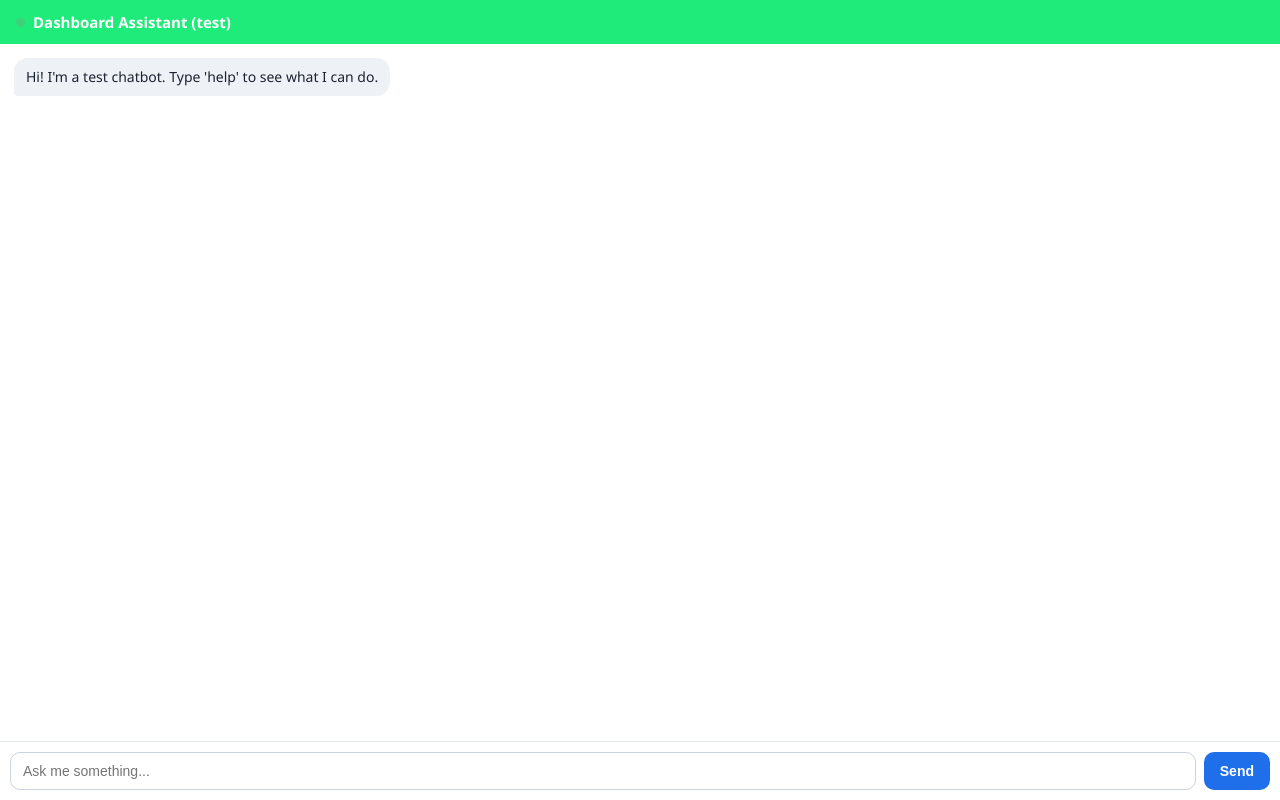
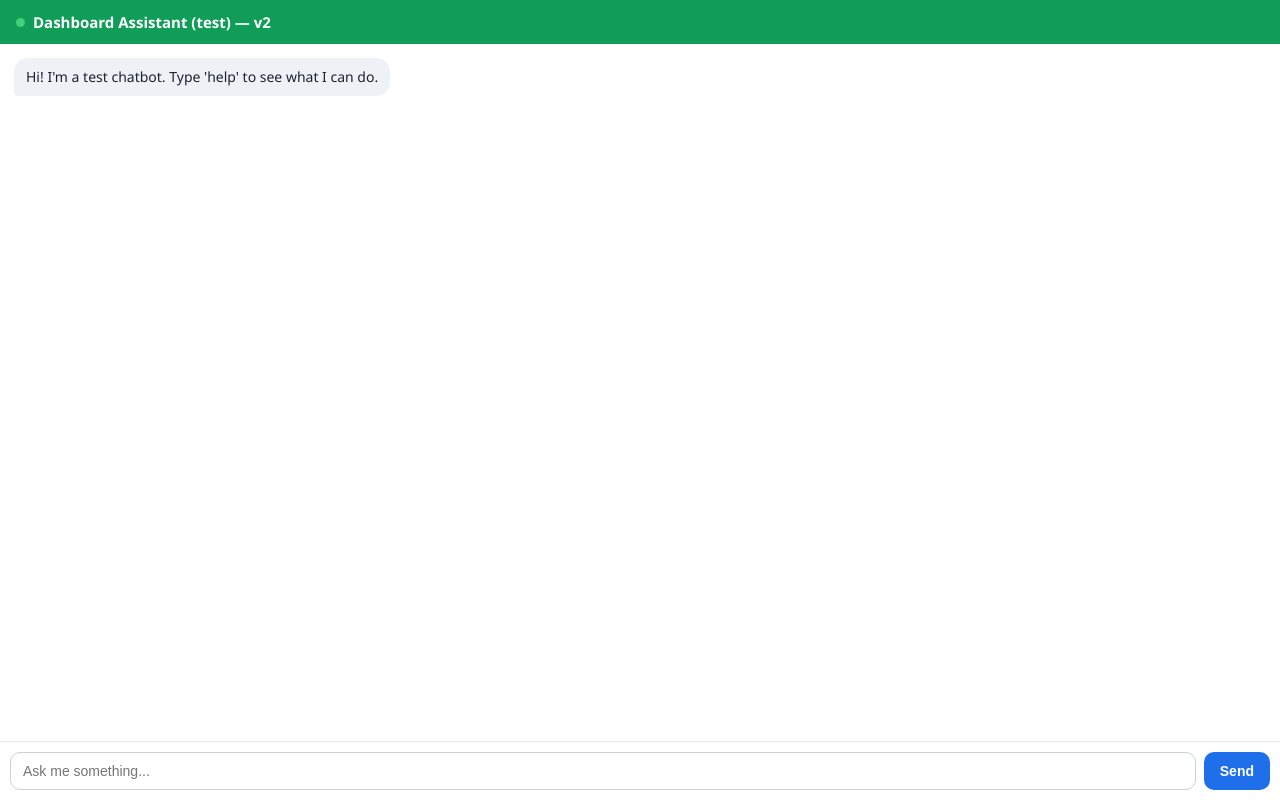
Before and after one commit to BAZICApps/chatbottest, a plain HTML site: page index.html in a window 1280 px wide. Drawn offline with Linux system fonts and the light colour scheme.

Commit message:
Update index.html

```diff
--- a/index.html
+++ b/index.html
@@ -17,7 +17,7 @@
     background: #fff;
   }
   .chat__header {
-    background: #1feb7b; color: #fff;
+    background: #0f9d58; color: #fff;
     padding: 12px 16px; font-weight: 600; font-size: 15px;
     display: flex; align-items: center; gap: 8px; flex: 0 0 auto;
   }
@@ -46,7 +46,7 @@
 </head>
 <body>
   <div class="chat">
-    <div class="chat__header"><span class="dot"></span> Dashboard Assistant (test)</div>
+    <div class="chat__header"><span class="dot"></span> Dashboard Assistant (test) &mdash; v2</div>
     <div class="chat__log" id="log"></div>
     <div class="typing" id="typing"></div>
     <div class="chat__form">
```
